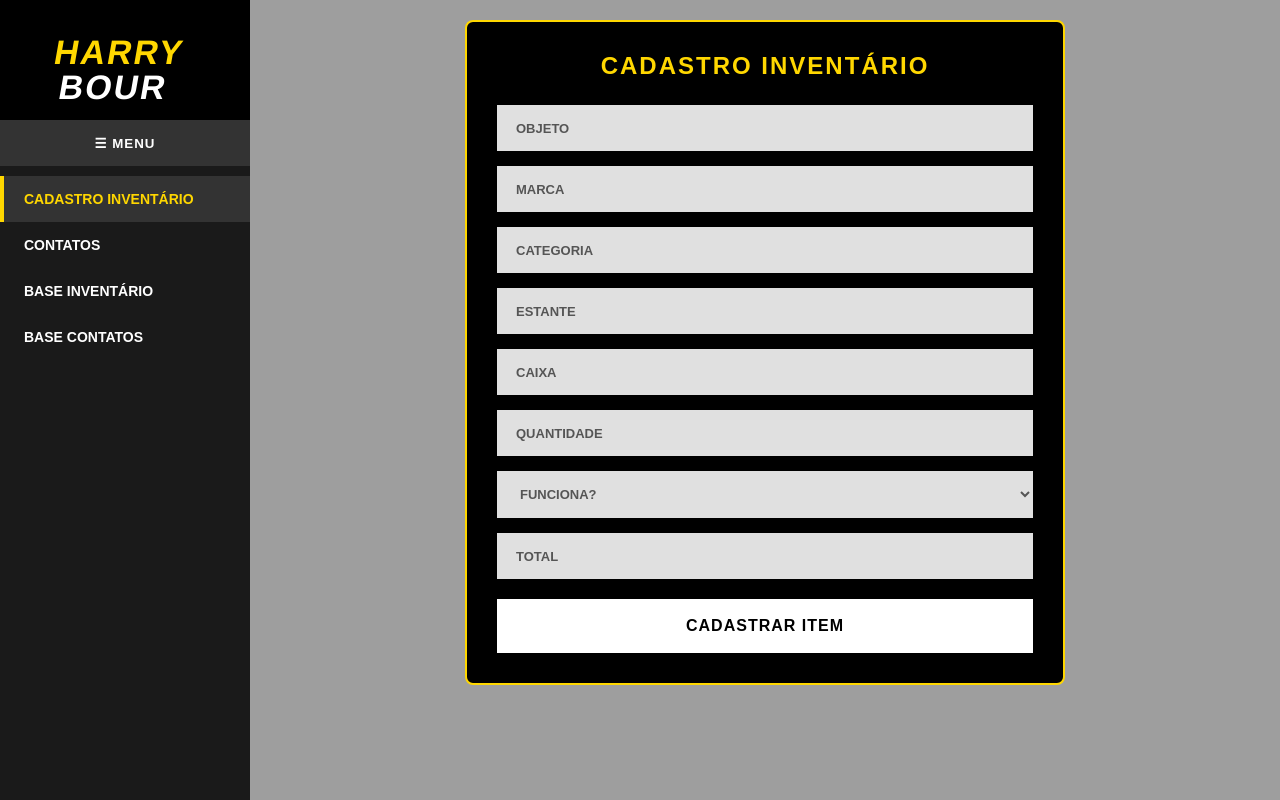
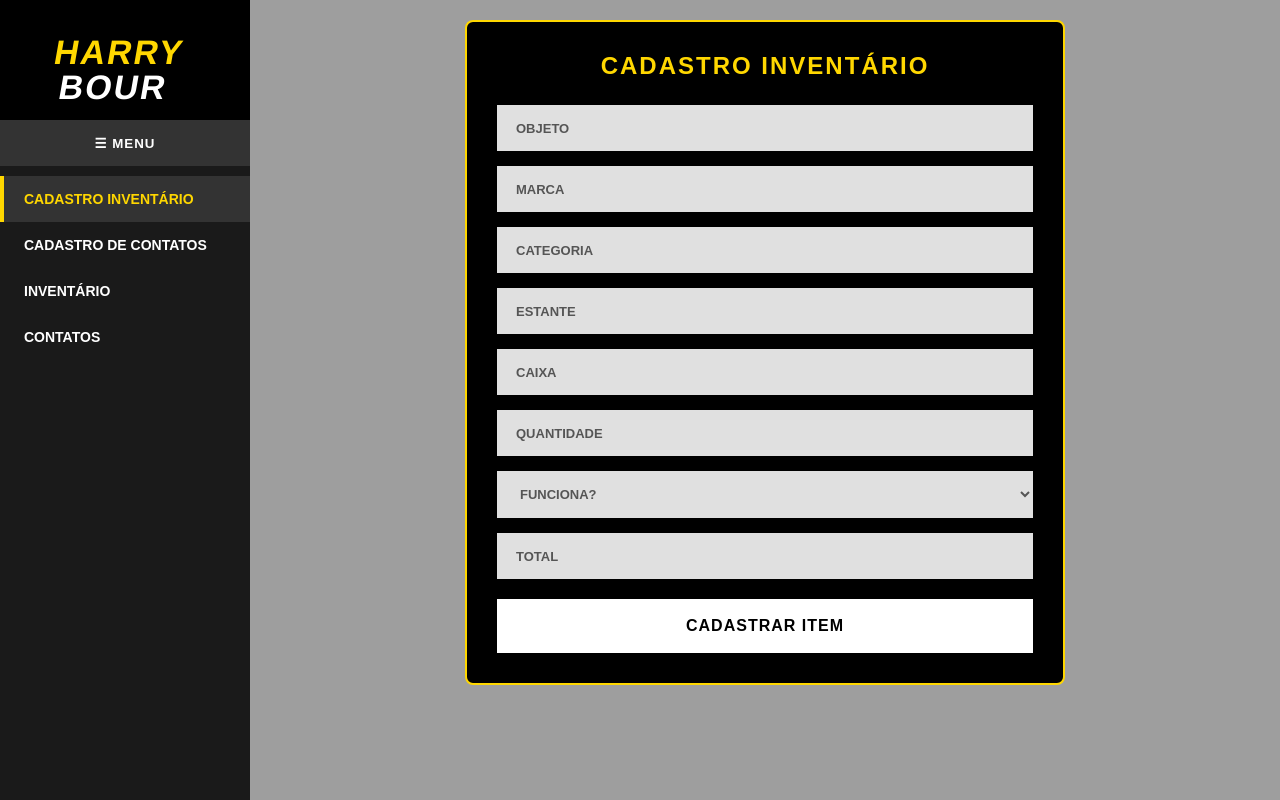
Before and after one commit to harrybour43/RAW-CONTROL, a plain HTML site: page index.html in a window 1280 px wide. Drawn offline with Linux system fonts and the light colour scheme.

Commit message:
Update index.html

```diff
--- a/index.html
+++ b/index.html
@@ -496,13 +496,13 @@
           <span class="menu-text">CADASTRO INVENTÁRIO</span>
         </li>
         <li onclick="showView('view-cad-contato', this)" id="menu-cad-contato">
-          <span class="menu-text">CONTATOS</span>
+          <span class="menu-text">CADASTRO DE CONTATOS</span>
         </li>
         <li onclick="showView('view-base-inv', this)">
-          <span class="menu-text">BASE INVENTÁRIO</span>
+          <span class="menu-text">INVENTÁRIO</span>
         </li>
         <li onclick="showView('view-base-contatos', this)">
-          <span class="menu-text">BASE CONTATOS</span>
+          <span class="menu-text">CONTATOS</span>
         </li>
       </ul>
     </div>
```
